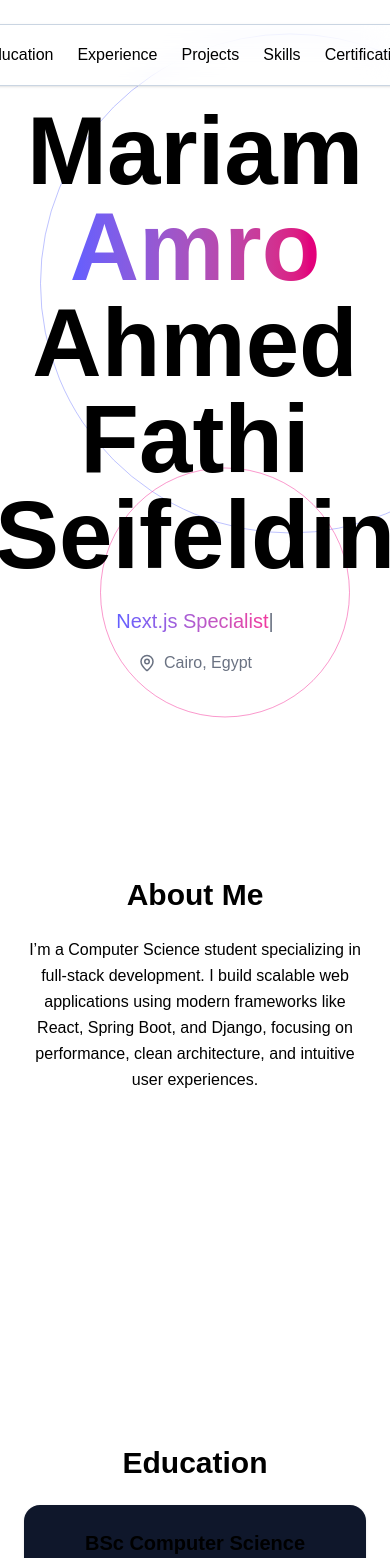
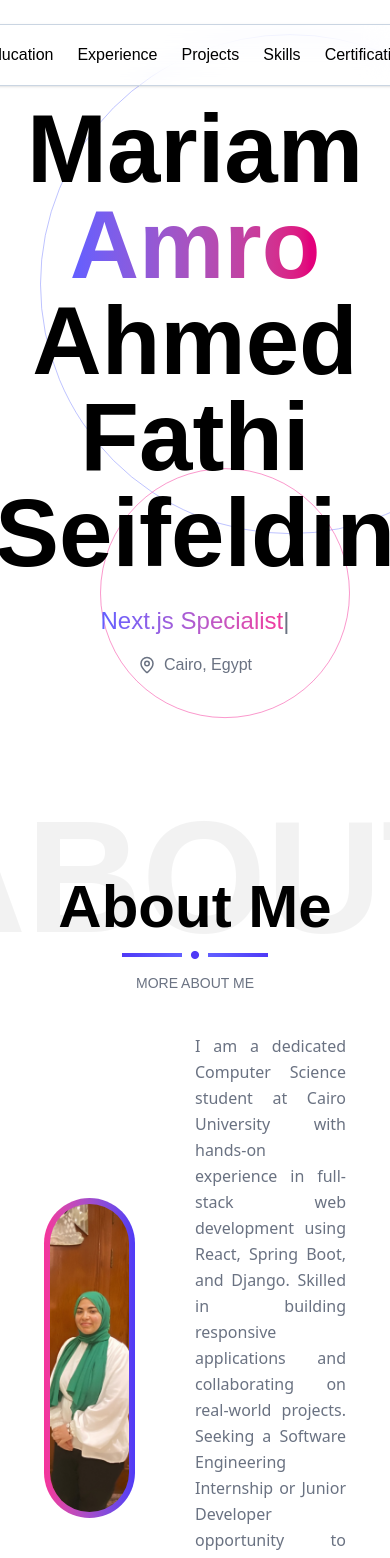
Before and after one commit to Mariam-Amro-2005/Fullstack-Portifolio, a Next.js app: page / in a window 390 px wide. Shown: the top 1558 px of the page. Built offline with nearby package versions, Linux system fonts and the light colour scheme.

Commit message:
feat: add Navbar component with smooth scrolling and active link highlighting
- Implemented a responsive Navbar that highlights the active section based on scroll position.
- Added Tailwind CSS configuration for styling and dark mode support.

```diff
--- a/src/app/page.tsx
+++ b/src/app/page.tsx
@@ -1,4 +1,4 @@
-import Navbar from "@/components/Navbar";
+import Navbar from "@/components/ui/Navbar";
 import Hero from "@/components/sections/Hero";
 import About from "@/components/sections/About";
 import Education from "@/components/sections/Education";
--- a/src/components/sections/About.tsx
+++ b/src/components/sections/About.tsx
@@ -1,18 +1,48 @@
+"use client";
 import Container from "../ui/Container";
+import { motion } from "framer-motion";
+import Image from "next/image";
 
 export default function About() {
     return (
         <Container>
-            <section id="about" className="h-auto py-20 flex flex-col items-center justify-center text-center">
-                <h2 className="text-3xl font-semibold mb-6">About Me</h2>
+            <section id="about" className="h-auto w-full relative px-5 py-20 flex flex-col items-center justify-around text-center">
+                <div className="flex flex-col items-center justify-center mb-10">
+                    <h1 className="absolute text-[10rem] uppercase font-extrabold -top-10 text-black/5 dark:text-white/5 -z-10">About</h1>
+                    <h2 className=" relative text-6xl font-semibold">About Me</h2>
+                    <div className="flex justify-center items-center gap-2">
+                        <span className="inline-block w-15 h-1 bg-linear-to-r from-indigo-600 to-indigo-500"></span>
+                        <span className="text-indigo-600 text-3xl">•</span>
+                        <span className="inline-block w-15 h-1 bg-linear-to-r from-indigo-500 to-indigo-600"></span>
+                    </div>
+                    <div className="uppercase text-gray-500 text-sm font-medium">More about me</div>
+                </div>
 
-                <p className=" leading-relaxed max-w-3xl">
-                    {/* <p className="text-slate-300 leading-relaxed max-w-3xl"> */}
-                    I’m a Computer Science student specializing in full-stack
-                    development. I build scalable web applications using modern
-                    frameworks like React, Spring Boot, and Django, focusing on
-                    performance, clean architecture, and intuitive user experiences.
-                </p>
+                <div className="flex md:flex-row sm:flex-col items-center justify-around gap-15">
+                    <div className="flex flex-row lg:w-80 md:w-150 h-80 rounded-full overflow-hidden bg-linear-to-r from-pink-500 to-indigo-600 p-1.5">
+                        <div className="w-full h-full rounded-full overflow-hidden">
+                            <motion.div
+                                whileHover={{ scale: 1.1 }}
+                                transition={{ duration: 0.3, ease: "easeInOut" }}
+                                className="w-full h-full"
+                            >
+                                <Image
+                                    src="/profile1.jpeg"
+                                    alt="Profile"
+                                    width={400}
+                                    height={200}
+                                    className="w-full h-full object-cover"
+                                    priority
+                                />
+                            </motion.div>
+                        </div>
+                    </div>
+                    <p className="text-justify text-gray-500 font-normal font-sans leading-relaxed max-w-1/2">
+                        I am a dedicated Computer Science student at Cairo University with hands-on experience in full-stack web development using React, Spring
+                        Boot, and Django. Skilled in building responsive applications and collaborating on real-world projects.
+                        Seeking a Software Engineering Internship or Junior Developer opportunity to apply my technical skills and
+                        contribute to meaningful products. </p>
+                </div>
             </section>
         </Container>
     );
--- a/src/components/sections/Hero.tsx
+++ b/src/components/sections/Hero.tsx
@@ -43,14 +43,15 @@ export default function Hero() {
                     transition={{ delay: 0.4 }}
                     className="text-xl text-gray-500 mb-4"
                 >
-                    <span className="bg-linear-to-r from-indigo-500 to-pink-500 text-transparent bg-clip-text">
+                    <span className="bg-linear-to-r from-indigo-500 to-pink-500 text-2xl text-transparent bg-clip-text">
                         <TypingText
                             words={[
                                 "Full-Stack Developer",
                                 "Next.js Specialist",
                                 "React Engineer",
                                 "Backend API Builder",
-                                "Software Engineer"
+                                "Software Engineer",
+                                "5+ Years Experience"
                             ]}
                             speed={60} deleteSpeed={40} pause={2000}
                         />
--- a/src/components/Navbar.tsx
+++ b/src/components/ui/Navbar.tsx
@@ -2,7 +2,7 @@
 
 import Link from "next/link";
 import { useEffect, useState } from "react";
-import ThemeToggle from "./ui/ThemeToggle";
+import ThemeToggle from "./ThemeToggle";
 
 const sections = [
     "about",
@@ -43,7 +43,7 @@ export default function Navbar() {
     const linkStyle = (id: string) =>
         `transition hover:text-indigo-600 underline-offset-8 decoration-2
         ${active === id
-            ? "underline decoration-pink-500"
+            ? "underline decoration-pink-600 decoration-2 underline-offset-2 hover:decoration-indigo-500"
             : "no-underline hover:underline hover:decoration-indigo-500"
         }`;
 
--- a/src/components/ui/ThemeToggle.tsx
+++ b/src/components/ui/ThemeToggle.tsx
@@ -2,15 +2,19 @@
 
 import { useTheme } from "next-themes";
 import { Sun, Moon } from "lucide-react";
+import { useEffect, useState } from "react";
 
 export default function ThemeToggle() {
     const { theme, setTheme } = useTheme();
+    const [mounted, setMounted] = useState(false);
 
+    useEffect(() => setMounted(true), []);
+
+    if (!mounted) return null;
     return (
         <button
             onClick={() => setTheme(theme === "dark" ? "light" : "dark")}
             className="p-2 rounded-lg hover:bg-slate-300 dark:hover:bg-slate-700 transition"
-            suppressHydrationWarning
         >
             {theme === "light" ? <Sun size={20} /> : <Moon size={20} />}
         </button>
--- /dev/null
+++ b/tailwind.config.js
@@ -0,0 +1,15 @@
+// tailwind.config.js
+/** @type {import('tailwindcss').Config} */
+module.exports = {
+    darkMode: 'class', // or 'media' if you prefer system preference
+    content: [
+        "./app/**/*.{js,ts,jsx,tsx,mdx}",
+        "./pages/**/*.{js,ts,jsx,tsx,mdx}",
+        "./components/**/*.{js,ts,jsx,tsx,mdx}",
+        "./src/**/*.{js,ts,jsx,tsx,mdx}",
+    ],
+    theme: {
+        extend: {},
+    },
+    plugins: [],
+}
```
Also changed, not shown: public/profile.jpeg (added), public/profile1.jpeg (added).
